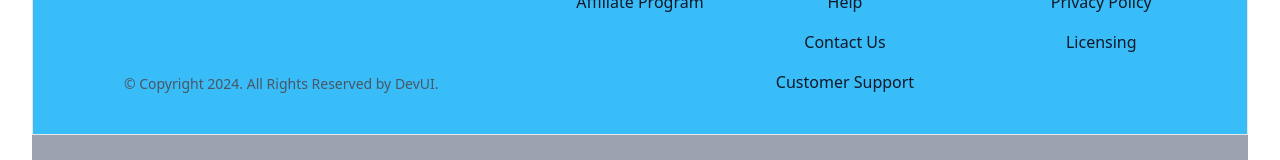
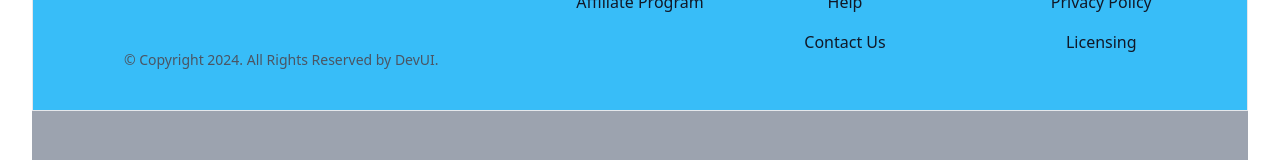
Before and after one commit to GiteshDewangan/BlogZip, a React (Vite) app: page / in a window 1280 px wide. Shown: the part 427-587 px from the top of the page. Built offline with nearby package versions, Linux system fonts and the light colour scheme; no server answers.

Commit message:
Update Footer.jsx

```diff
--- a/src/components/Footer/Footer.jsx
+++ b/src/components/Footer/Footer.jsx
@@ -76,14 +76,7 @@ function Footer() {
                                         Contact Us
                                     </Link>
                                 </li>
-                                <li>
-                                    <Link
-                                        className=" text-base font-medium text-gray-900 hover:text-gray-700"
-                                        to="/"
-                                    >
-                                        Customer Support
-                                    </Link>
-                                </li>
+
                             </ul>
                         </div>
                     </div>
```
